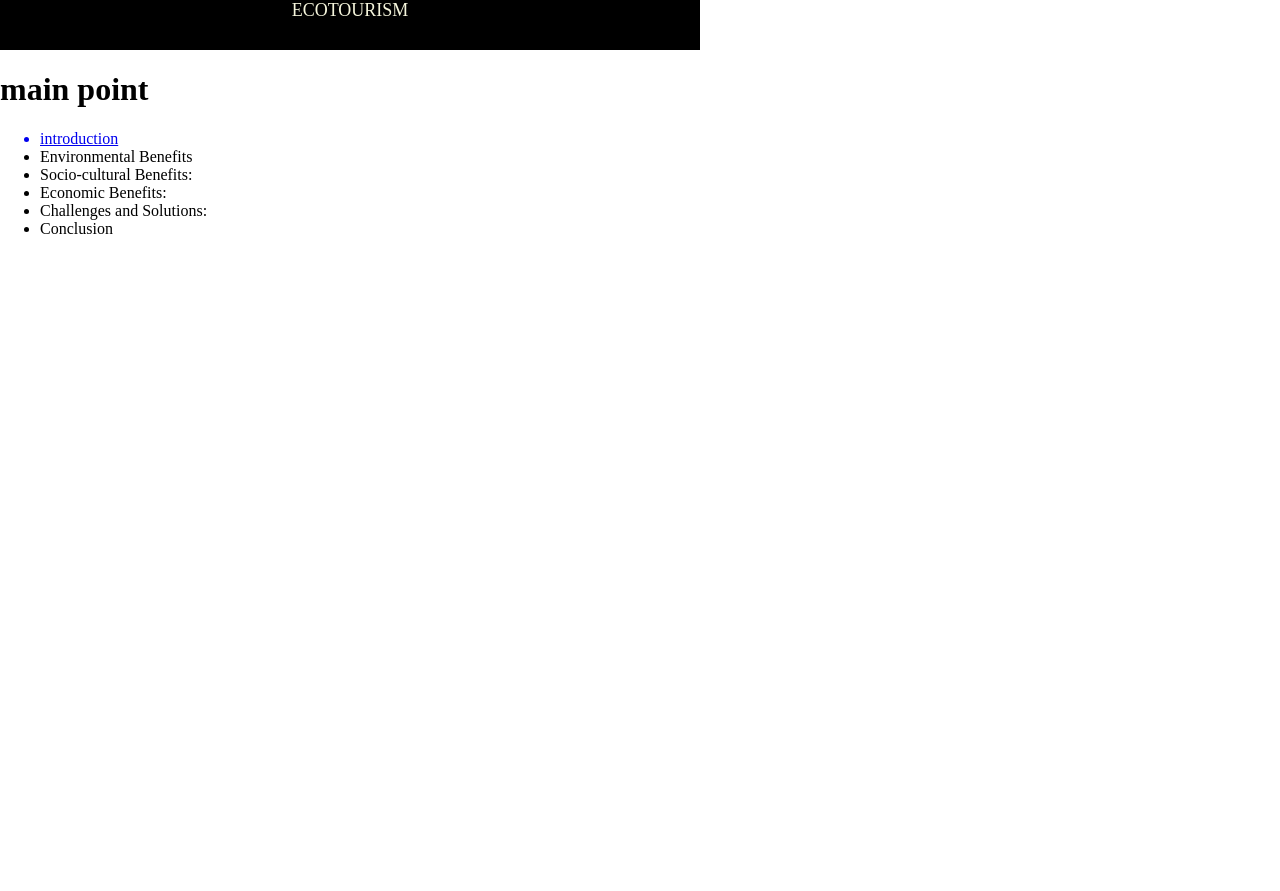
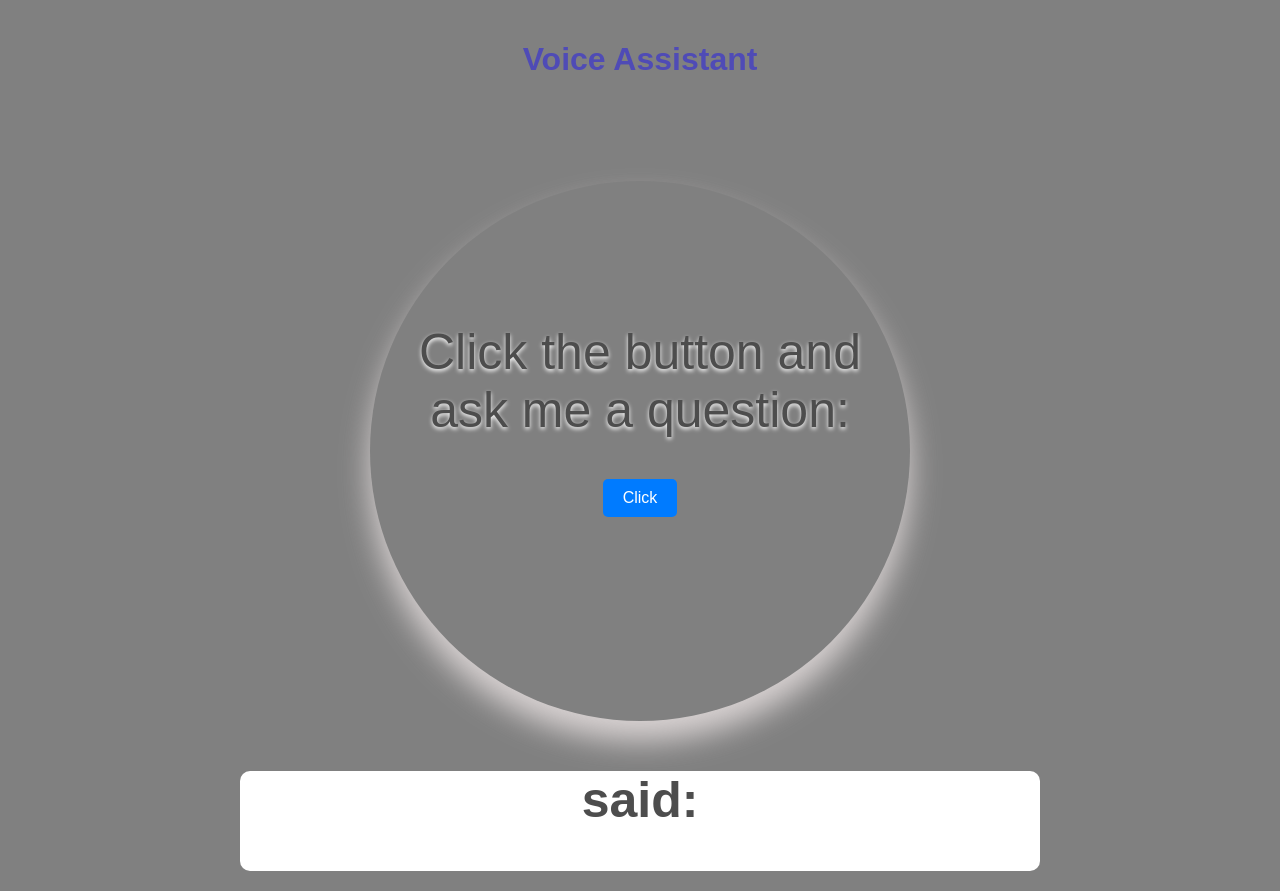
Before and after one commit to HIMANSHUDIKTIYA1/it-project, a plain HTML site: page index.html in a window 1280 px wide. Before the commit the page ends 800 px from the top, so only its background shows below. Drawn offline with Linux system fonts and the light colour scheme.

Commit message:
Update index.html

```diff
--- a/index.html
+++ b/index.html
@@ -1,40 +1,122 @@
 <!DOCTYPE html>
 <html >
+
 <head>
-    <title>ecotourism</title>
+    <title>Voice Assistant:  HD</title>
 </head>
-<style>
-    body {
-        margin: 0%;
-        padding: 0%;
-    }
-    .nav {
-        padding: 0px;
-        margin: 0px;
-        width: 700px;
-        height: 50px;
-        background-color: black;
-        color: beige;
+    <style>
+        body {
+            font-family: Arial, sans-serif;
+            margin: 0;
+            padding: 20px;
+            background-color:color-mix(in srgb,black 50%, white 50%);
+
+        }
+
+        h1 {
+            text-align: center;
+            color: #150df576;
+            display: flexbox;
+            height: 90px;
+
+        }
+
+        .assistant {
+            text-align: center;
+            margin: 50px auto;
+            padding: 20px;
+            background-color:color-mix(in srgb, blue 40%, white 30% , black 30%);
+            border-radius: 50%;
+            box-shadow: 0 20px 30px rgba(248, 240, 240, 0.728);
+            height: 500px;
+            width: 500px;
+
+        }
+
+        .response {
+            margin-top: 20px;
+            font-weight: bold;
+        }
+        button {
+            display: flexbox;
+            padding: 10px 20px;
+            margin: 40px;
+            background-color: #007bff;
+            color: #ffffff;
+            font-size: 16px;
+            border: none;
+            border-radius: 5px;
+            cursor: pointer;
+            transition: background-color 0.3s ease;
+            text-align: center;
+        }
+
+        button:hover {
+            background-color: #b34500;
+        }
+        p{
+
+            text-align: center;
+            display: flexbox;
+            color:color-mix(in srgb,black 70% , white 30%);
+            font-size: 50px;
+            height:30px ;
+            text-shadow: 0 2px 4px  #ffffff;
+        }
+
+        .response{
+            justify-content: left;
+        }
+    .ask{
+        background-color: #ffffff;
+        width: 800px;
+        height: 100px;
+        border-radius: 10px;
         text-align: center;
-        font-size: large;
+        margin: auto;
 
     }
-</style>
+    </style>
+
 <body>
-<header>
- <div class="nav">ECOTOURISM</div>
- <h1>main point</h1>
- <ul>
-    <a href="s1.html"><li>introduction</li></a>
-    <li>Environmental Benefits</li>
-    <li>Socio-cultural Benefits:</li>
-    <li>Economic Benefits:</li>
-    <li>Challenges and Solutions:</li>
-    <li>Conclusion</li>
+    <h1>Voice Assistant</h1>
+    <div class="assistant">
+        <br>
+        <br>
+        <br>
+        <br>
+        <p>Click the button and ask me a question:</p>
+        <br>
+        <br>
+        <button onclick="speak()">Click </button>
 
- </ul>
-</header>
+    </div>
+    <div class="ask">
+    <p class="response" id="response"> said:</p>
+</div>
+    <script>
+        function speak() {
+            const recognition = new (window.SpeechRecognition || window.webkitSpeechRecognition || window.mozSpeechRecognition || window.msSpeechRecognition)();
+            recognition.lang = 'en-IN';
+
+            recognition.onresult = function(event) {
+                const result = event.results[0][0].transcript;
+                document.getElementById('response').textContent =('You asked: ' + result);
+                speakResponse(result);
 
 
+
+            };
+
+            recognition.start();
+        }
+
+         function speakResponse(text) {
+            const utterance = new SpeechSynthesisUtterance(text);
+            utterance.lang = 'hi-IN';
+            speechSynthesis.speak(utterance);}
+        alert("  HII , I AM VOICE ROBO , CREATE BY MR. HIMANSHU , ...... .... ... WELCOME ROBO TO SITE ❤️")
+
+    </script>
 </body>
 </html>
```
